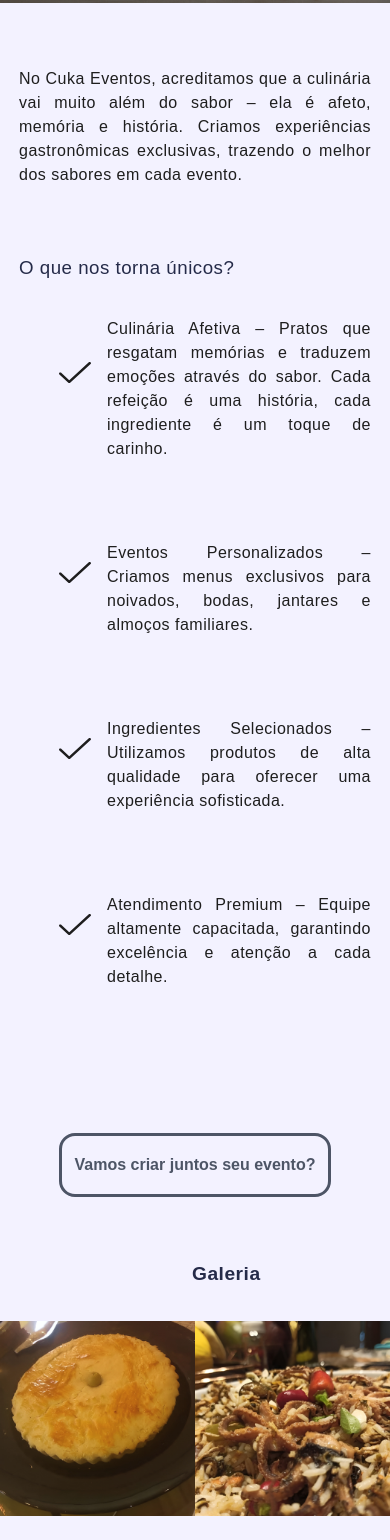
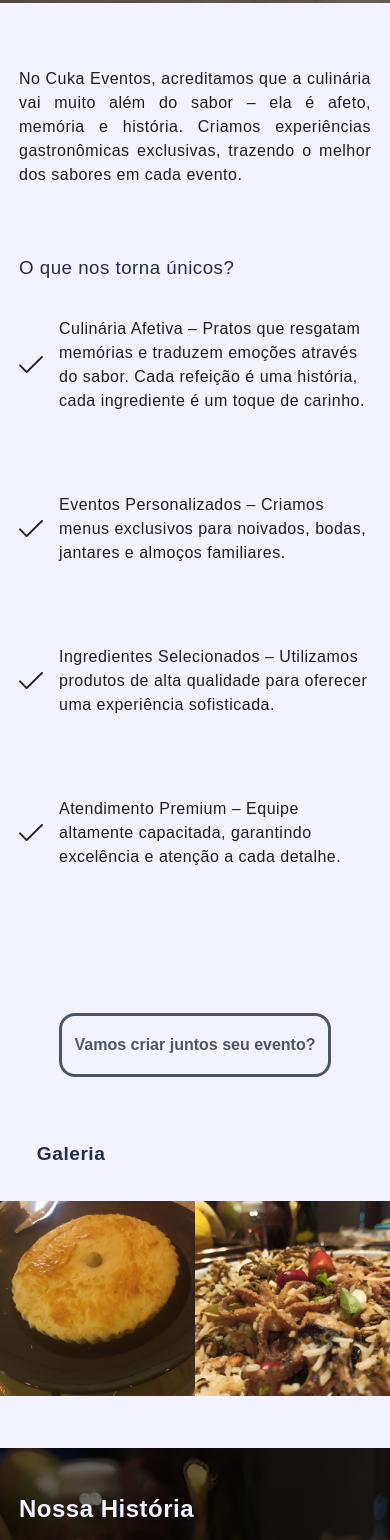
Before and after one commit to Luanquevedo/site-intitucional-next, a Next.js app: page / in a window 390 px wide. Shown: the part 447-1987 px from the top of the page. Built offline with nearby package versions, Linux system fonts and the light colour scheme; a web font is replaced by a local one.

Commit message:
atualizado margens e orientação de textos

```diff
--- a/src/components/aboutus/index.scss
+++ b/src/components/aboutus/index.scss
@@ -63,13 +63,14 @@
             display: flex;
             flex-direction: column;
             gap: 2rem;
+            padding: 0 ;
         }
 
         li {
             display: flex;
             align-items: center;
             gap: 1rem;
-            text-align: justify;
+            text-align: left;
         }
 
         h3 {
@@ -130,6 +131,7 @@
 
             li {
                 gap: 1rem;
+
             }
         }
     }
--- a/src/components/footer/index.scss
+++ b/src/components/footer/index.scss
@@ -68,7 +68,7 @@
 @media (min-width: 768px) {
     .Footer {
         justify-content: space-between;
-        height: 25vh;
+        height: 28vh;
 
         a {
             font-size: 1rem;
--- a/src/components/galery/index.scss
+++ b/src/components/galery/index.scss
@@ -5,7 +5,7 @@
     flex-direction: column;
     margin: auto;
     gap: 2rem;
-    margin-bottom: 3rem;
+    margin-bottom: 1.5rem;
 
     &__container {
         width: 100%;
@@ -42,8 +42,7 @@
 
         h2 {
             font-size: 1.2rem;
-
-            margin-left: 2.2; // Remover a margem esquerda em telas menores
+            margin-left: 2.3rem; // Remover a margem esquerda em telas menores
         }
     }
 }
--- a/src/components/hero/index.scss
+++ b/src/components/hero/index.scss
@@ -79,22 +79,24 @@
   }
 
   img {
-    width: 2rem;
-    margin-top: -2rem;
+    width: 1.5rem;
   }
 
   ul {
     display: flex;
     flex-direction: column;
     gap: 3rem;
+    padding: 0 ;
+    justify-content: center;
   }
 }
 
 .itens {
+  margin: auto;
   display: flex;
   align-items: center;
   gap: 1rem;
-  text-align: justify;
+  text-align: left;
 }
 
 
@@ -144,7 +146,7 @@
 
     img {
       width: 2rem;
-      margin-top: 0rem;
+      margin-left: 2rem;
     }
 
     ul {
--- a/src/components/nav/index.scss
+++ b/src/components/nav/index.scss
@@ -134,6 +134,7 @@
         width: 100vw;
         height: 100vh;
         display: flex;
+        padding: 0;
         flex-direction: column;
         align-items: center;
         justify-content: center;
@@ -149,7 +150,6 @@
             text-align: center;
             display: block;
             padding: 10px;
-            margin-right: 5rem;
           }
         }
       }
@@ -191,7 +191,6 @@
       border: 2px solid $yellow;
       padding: 0.5rem 1rem;
       border-radius: 5px;
-      margin-right: 5rem;
     }
   }
 }
--- a/src/components/works/index.scss
+++ b/src/components/works/index.scss
@@ -11,7 +11,7 @@
         flex-direction: column;
         gap: 3rem;
         margin: auto;
-        max-width: 23rem;
+        max-width: 22rem;
         font-size: 1.03rem;
         font-weight: $font-regular;
 
@@ -31,10 +31,12 @@
             flex-direction: column;
             gap: 1.5rem;
             text-align: justify;
+
         }
 
         &__Card {
             display: flex;
+
             flex-direction: column;
             gap: 2rem;
             margin-bottom: 3rem;
@@ -47,6 +49,7 @@
                 align-items: center;
                 display: flex;
                 flex-wrap: wrap;
+                padding: 0 ;
                 justify-content: center;
                 text-align: center;
                 list-style: none;
@@ -66,7 +69,7 @@
     margin: auto;
     justify-content: center;
     margin-top: 3rem;
-    max-width: 23rem;
+    max-width: 22rem;
     gap: 2rem;
 
     h2{
```
